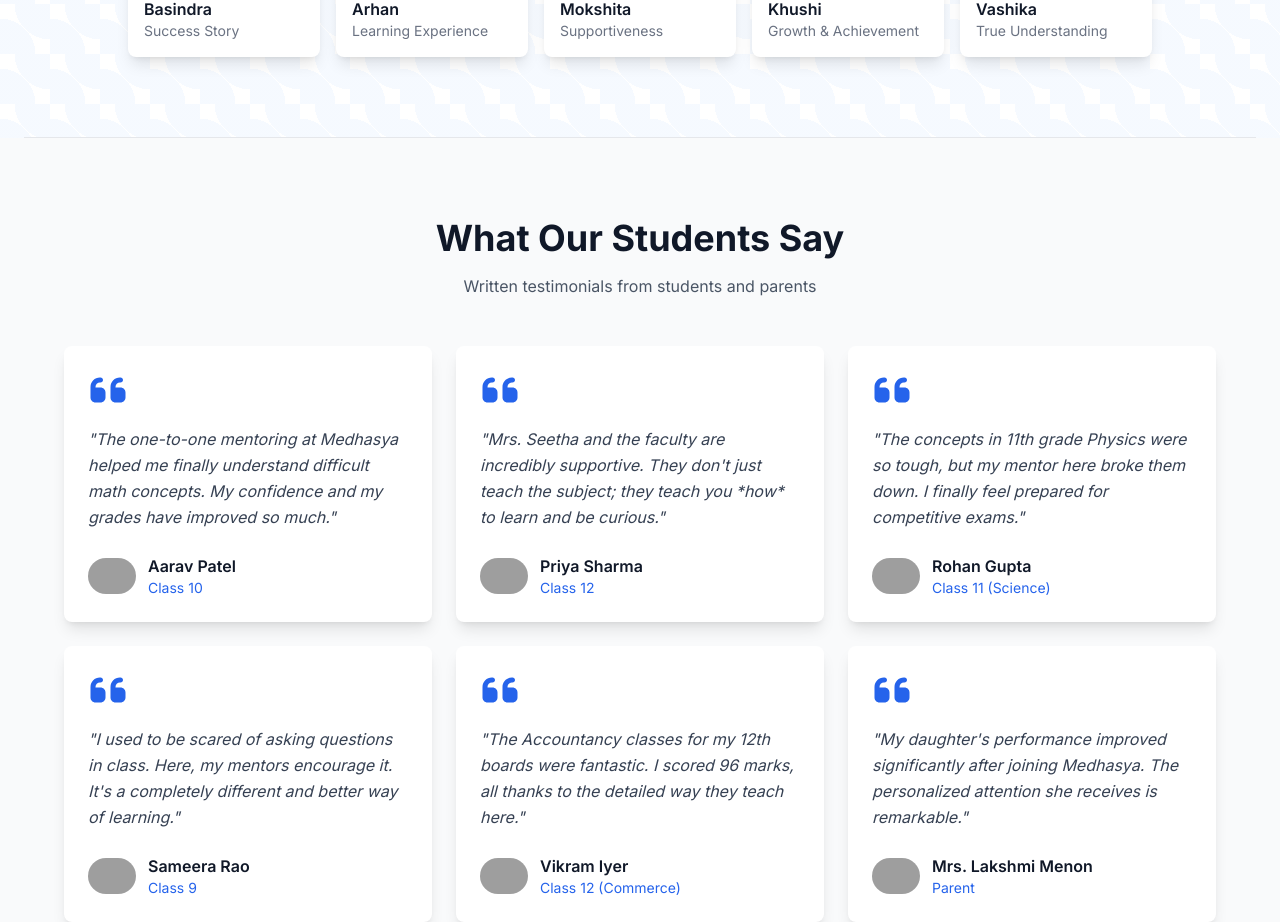
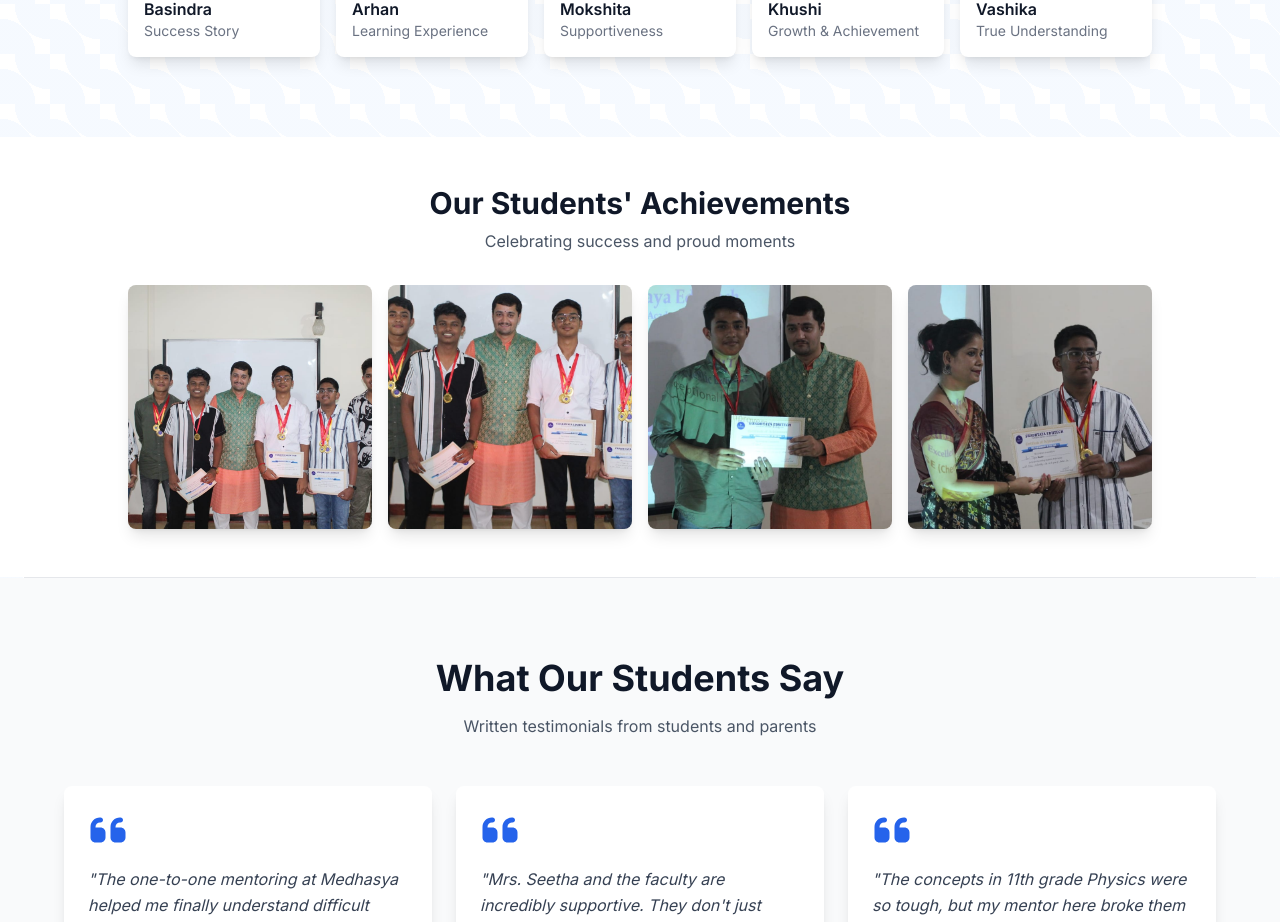
Before and after one commit to zubair-mallick/harsh_vardhan, a Next.js app: page /testimonials in a window 1280 px wide. Shown: the part 896-1818 px from the top of the page. Built offline with nearby package versions, Linux system fonts and the light colour scheme; grey boxes are pictures that could not be loaded.

Commit message:
update the images

```diff
--- a/src/app/testimonials/TestimonialsContent.jsx
+++ b/src/app/testimonials/TestimonialsContent.jsx
@@ -220,6 +220,30 @@ export default function TestimonialsContent() {
         </div>
       </section>
 
+      {/* Student Success Gallery */}
+      <section className="py-12 bg-white">
+        <div className="container mx-auto px-6">
+          <div className="text-center mb-8">
+            <h2 className="text-2xl md:text-3xl font-bold text-gray-900 mb-2">Our Students' Achievements</h2>
+            <p className="text-gray-600">Celebrating success and proud moments</p>
+          </div>
+          <div className="grid grid-cols-2 md:grid-cols-4 gap-4 max-w-5xl mx-auto">
+            <div className="relative aspect-square rounded-lg overflow-hidden shadow-lg hover:shadow-xl transition-shadow">
+              <Image src="/wiing/first.jpeg" alt="Student Achievement" fill className="object-cover" />
+            </div>
+            <div className="relative aspect-square rounded-lg overflow-hidden shadow-lg hover:shadow-xl transition-shadow">
+              <Image src="/wiing/second.jpeg" alt="Student Achievement" fill className="object-cover" />
+            </div>
+            <div className="relative aspect-square rounded-lg overflow-hidden shadow-lg hover:shadow-xl transition-shadow">
+              <Image src="/wiing/third.jpeg" alt="Student Achievement" fill className="object-cover" />
+            </div>
+            <div className="relative aspect-square rounded-lg overflow-hidden shadow-lg hover:shadow-xl transition-shadow">
+              <Image src="/wiing/fourth.jpeg" alt="Student Achievement" fill className="object-cover" />
+            </div>
+          </div>
+        </div>
+      </section>
+
       {/* Divider */}
       <div className="container mx-auto px-6">
         <div className="h-px bg-gray-200"></div>
```
